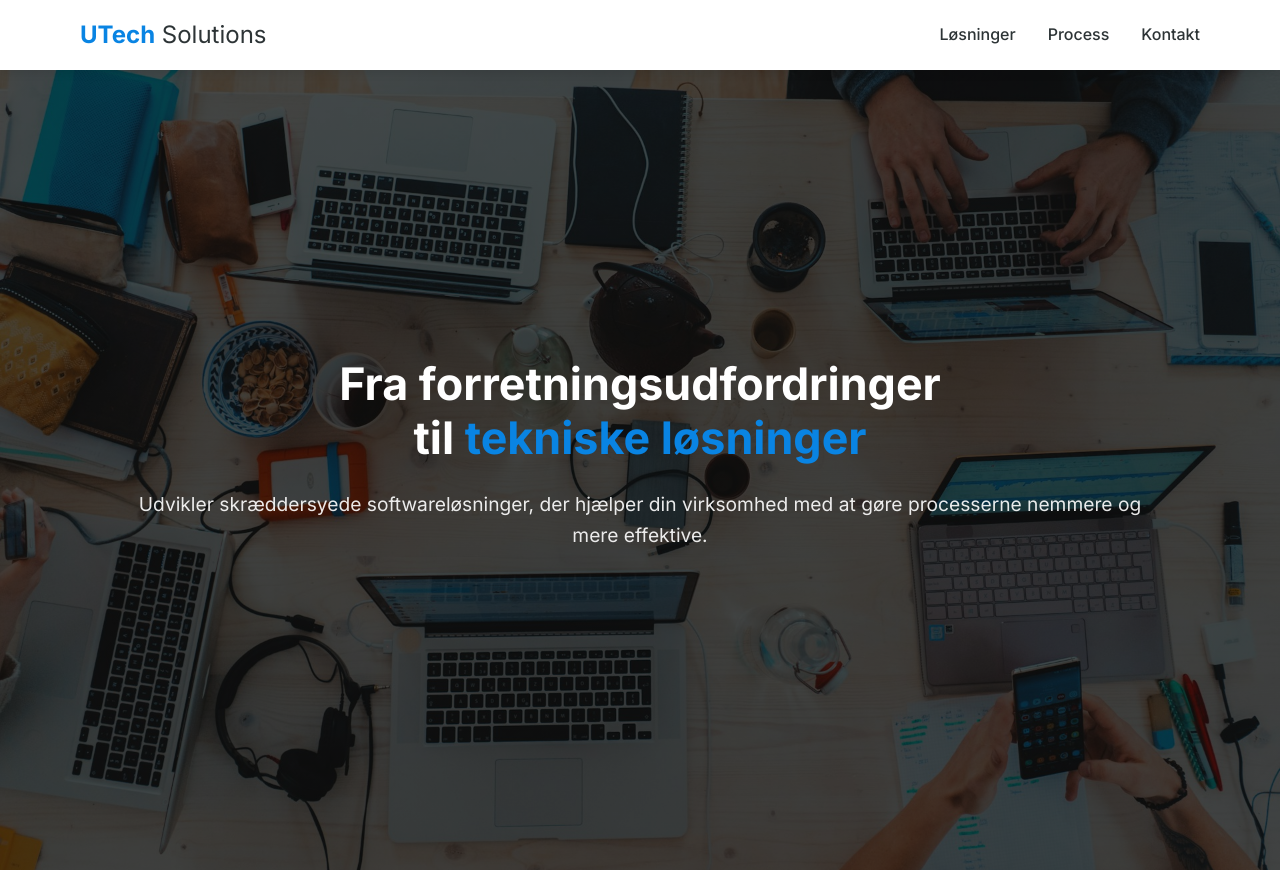
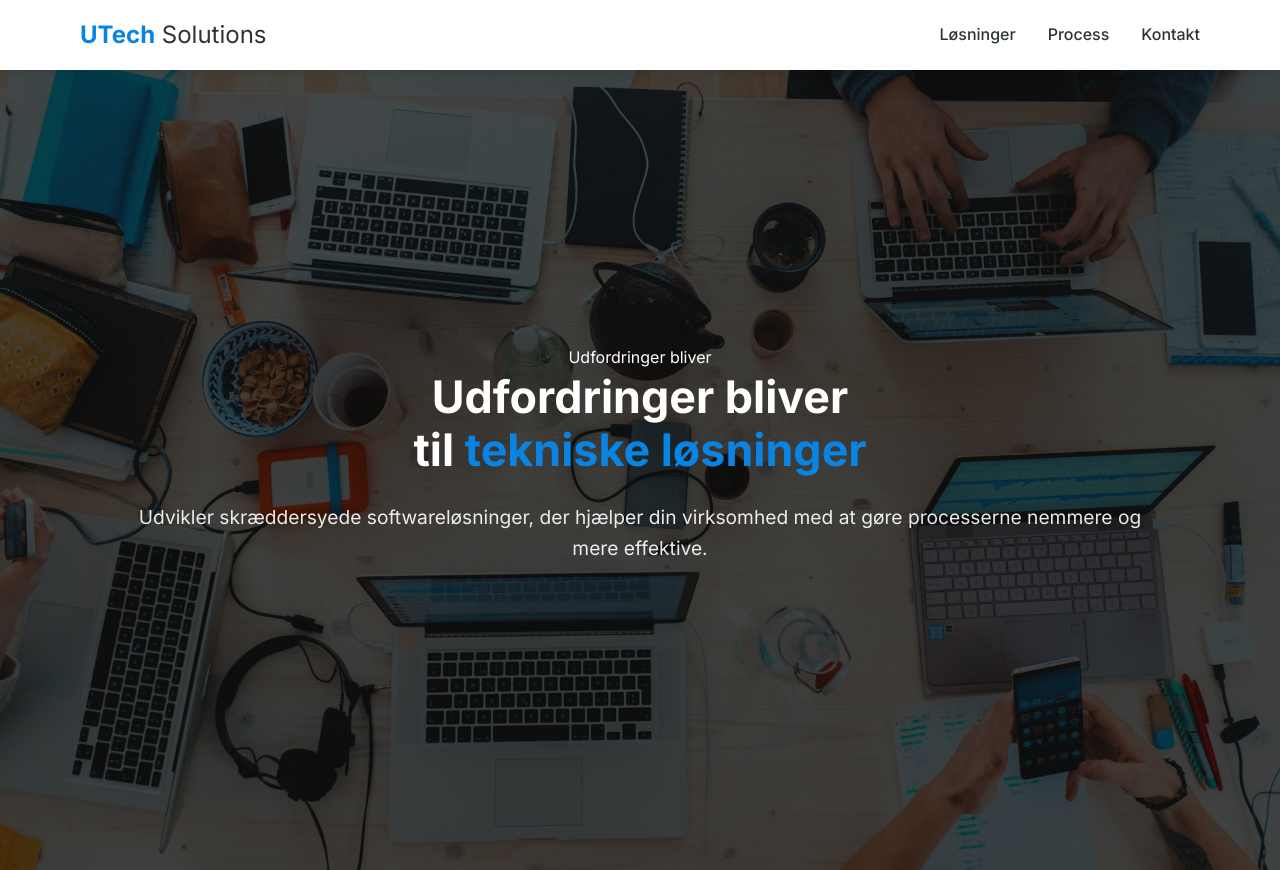
Before and after one commit to Umut93/utechsolutions, a plain HTML site: page index.html in a window 1280 px wide. Shown: the top 870 px of the page. Drawn offline with Linux system fonts and the light colour scheme.

Commit message:
Update index.html

```diff
--- a/index.html
+++ b/index.html
@@ -30,8 +30,8 @@
     <section class="hero">
         <div class="hero-overlay">
             <div class="container">
-                <div class="hero-content">
-                    <h1>Fra forretningsudfordringer<br>til <span class="highlight">tekniske løsninger</span></h1>
+                <div class="hero-content">Udfordringer bliver
+                    <h1>Udfordringer bliver<br>til <span class="highlight">tekniske løsninger</span></h1>
                     <p class="subhead">Udvikler skræddersyede softwareløsninger, der hjælper din virksomhed med at gøre processerne nemmere og mere effektive.</p>
                 </div>
             </div>
```
